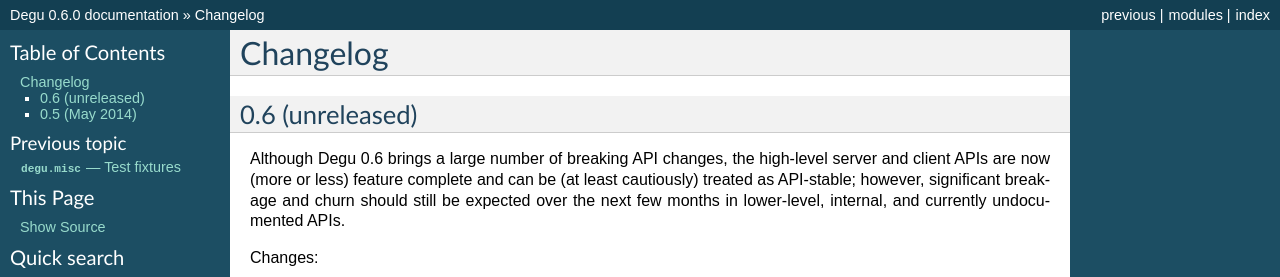
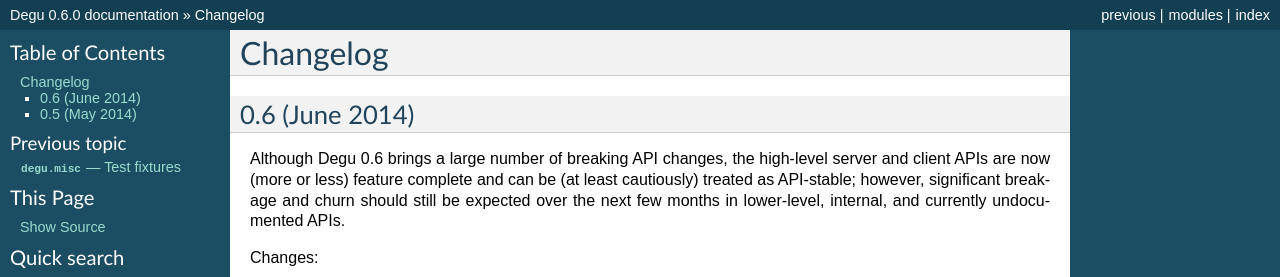
Before and after one commit to json420/degu, a Sphinx documentation site: the page built from doc/changelog.rst, in a window 1280 px wide and 900 px high. Shown: the top 277 px of the window. Built offline with Sphinx 7.4.7, drawn with Linux system fonts in a browser that asks for light colours.

Commit message:
changelog.rst: 0.6 is released

```diff
--- a/doc/changelog.rst
+++ b/doc/changelog.rst
@@ -2,8 +2,8 @@
 =========
 
 
-0.6 (unreleased)
-----------------
+0.6 (June 2014)
+---------------
 
 Although Degu 0.6 brings a large number of breaking API changes, the high-level
 server and client APIs are now (more or less) feature complete and can be (at
```
